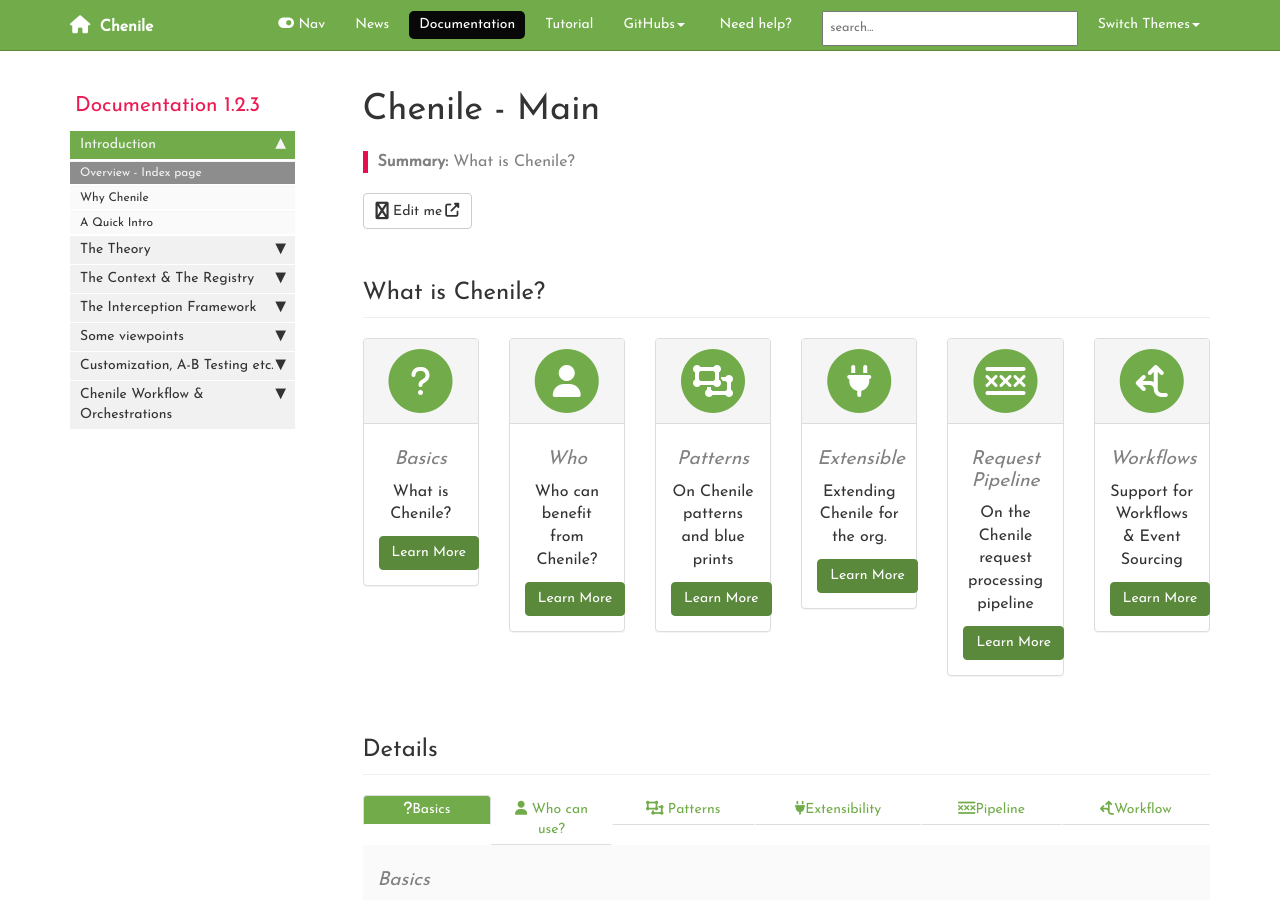
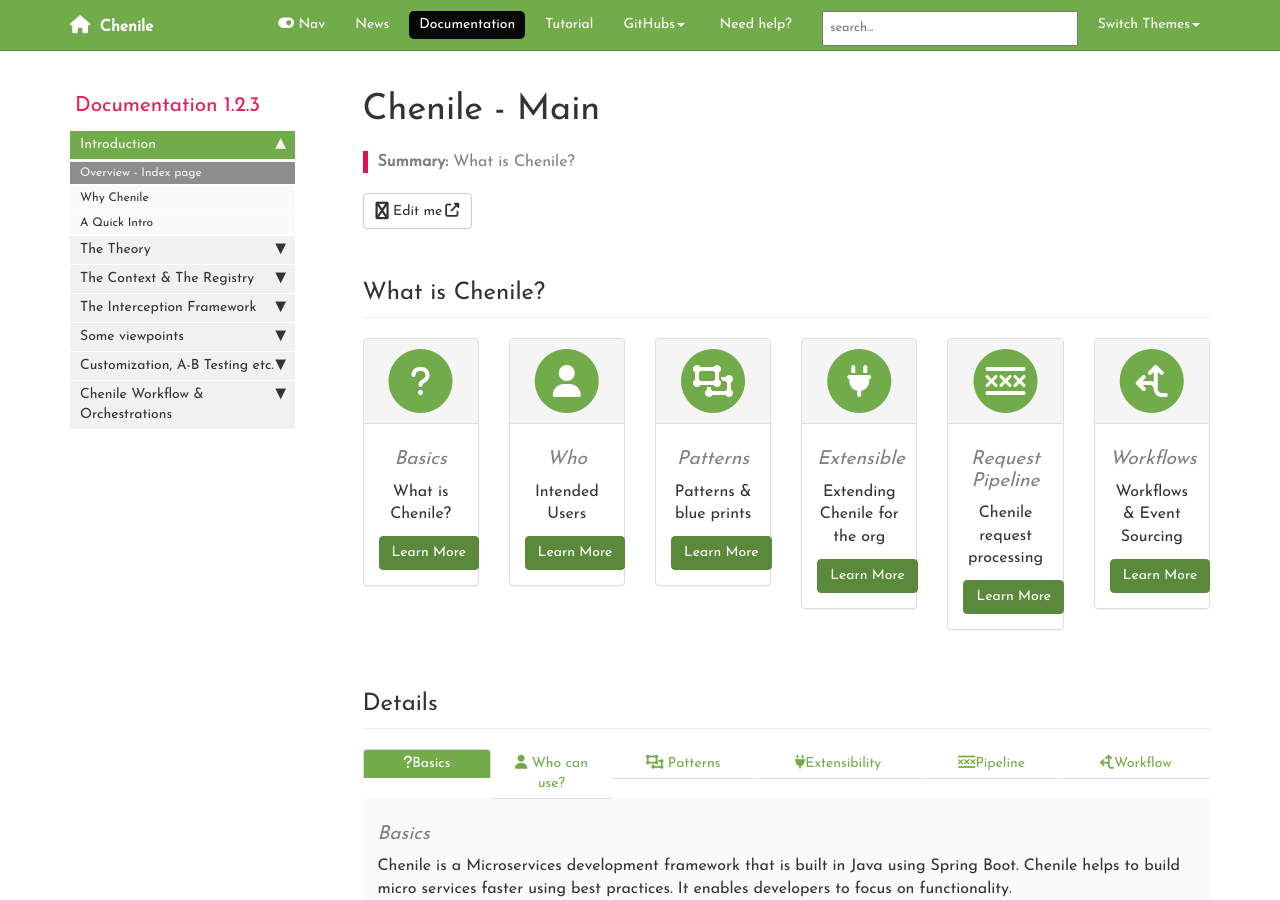
Before and after one commit to rajakolluru/cheniledocs.github.io, a Jekyll site: the page built from index.html, in a window 1280 px wide and 900 px high. Built offline with Jekyll 4.4.1, drawn with Linux system fonts in a browser that asks for light colours; comment, search, counter and statistics services are not loaded.

Commit message:
enhanced index.html

```diff
--- a/index.html
+++ b/index.html
@@ -36,7 +36,7 @@
                 </div>
                 <div class="panel-body">
                     <h4>Who</h4>
-                    <p>Who can benefit from Chenile?</p>
+                    <p>Intended Users</p>
                     <a href="#who" class="btn btn-primary">Learn More</a>
                 </div>
             </div>
@@ -51,7 +51,7 @@
                 </div>
                 <div class="panel-body">
                     <h4>Patterns</h4>
-                    <p>On Chenile patterns and blue prints</p>
+                    <p>Patterns & blue prints</p>
                     <a href="#patterns" class="btn btn-primary">Learn More</a>
                 </div>
             </div>
@@ -66,7 +66,7 @@
                 </div>
                 <div class="panel-body">
                     <h4>Extensible</h4>
-                    <p>Extending Chenile for the org. </p>
+                    <p>Extending Chenile for the org</p>
                     <a href="#extensible" class="btn btn-primary">Learn More</a>
                 </div>
             </div>
@@ -81,7 +81,7 @@
                 </div>
                 <div class="panel-body">
                     <h4>Request Pipeline</h4>
-                    <p>On the Chenile request processing pipeline</p>
+                    <p>Chenile request processing</p>
                     <a href="#pipeline" class="btn btn-primary">Learn More</a>
                 </div>
             </div>
@@ -96,7 +96,7 @@
                 </div>
                 <div class="panel-body">
                     <h4>Workflows</h4>
-                    <p>Support for Workflows & Event Sourcing</p>
+                    <p>Workflows & Event Sourcing</p>
                     <a href="#workflow" class="btn btn-primary">Learn More</a>
                 </div>
             </div>
```
